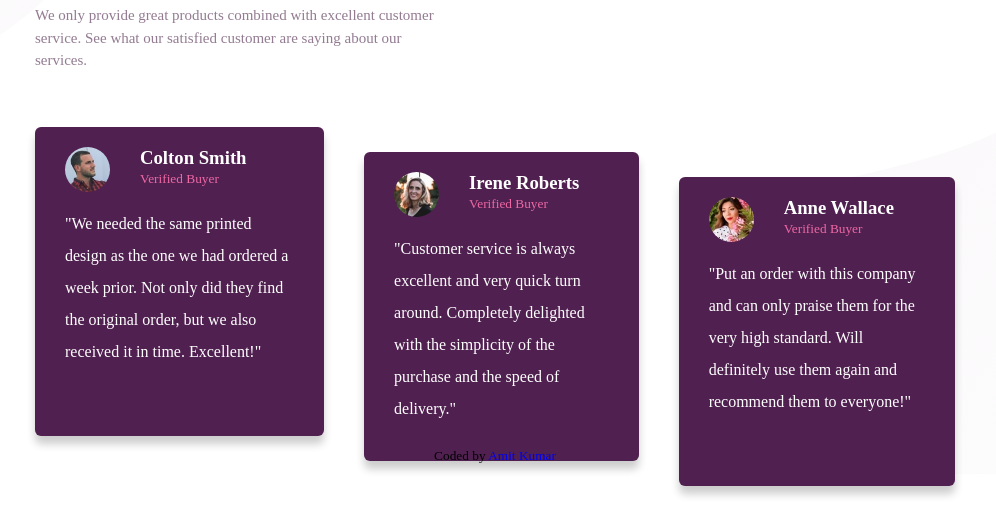
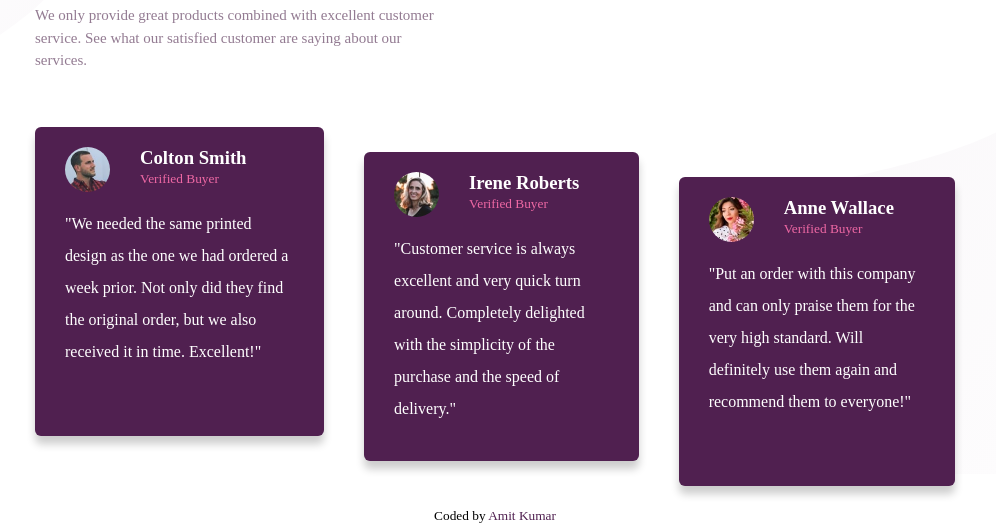
Before and after one commit to amit-kumar-18/Social-Review-Landing-Page, a plain HTML site: page index.html in a window 1280 px wide. Shown: the part 273-800 px from the top of the page, without its empty margins (145-1141 px from the left). Drawn offline with Linux system fonts and the light colour scheme; a web font is replaced by a local one.

Commit message:
Add files via upload

```diff
--- a/style.css
+++ b/style.css
@@ -130,13 +130,13 @@ body {
 }
 
 .attribution {
-  position: relative;
-  bottom: 10px;
+  transform: translateY(50px);
   text-align: center;
 }
 
 .attribution a {
   text-decoration: none;
+  color: #502050;
 }
 
 @media (max-width: 1200px) {
```
